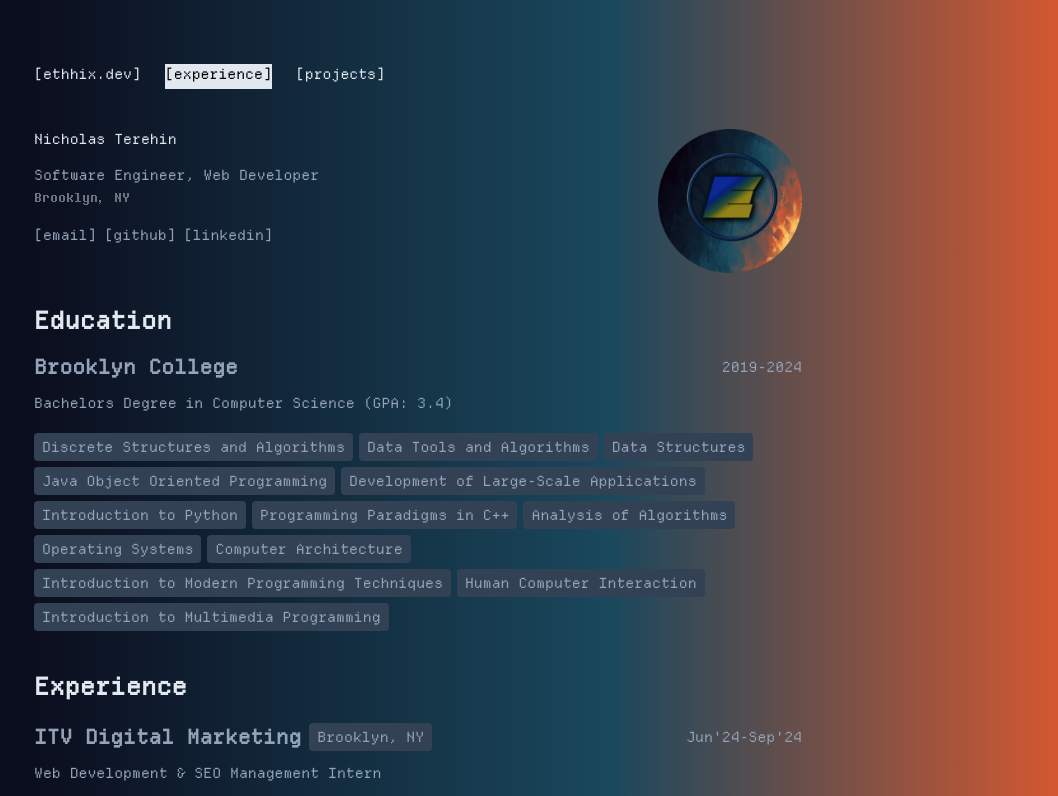
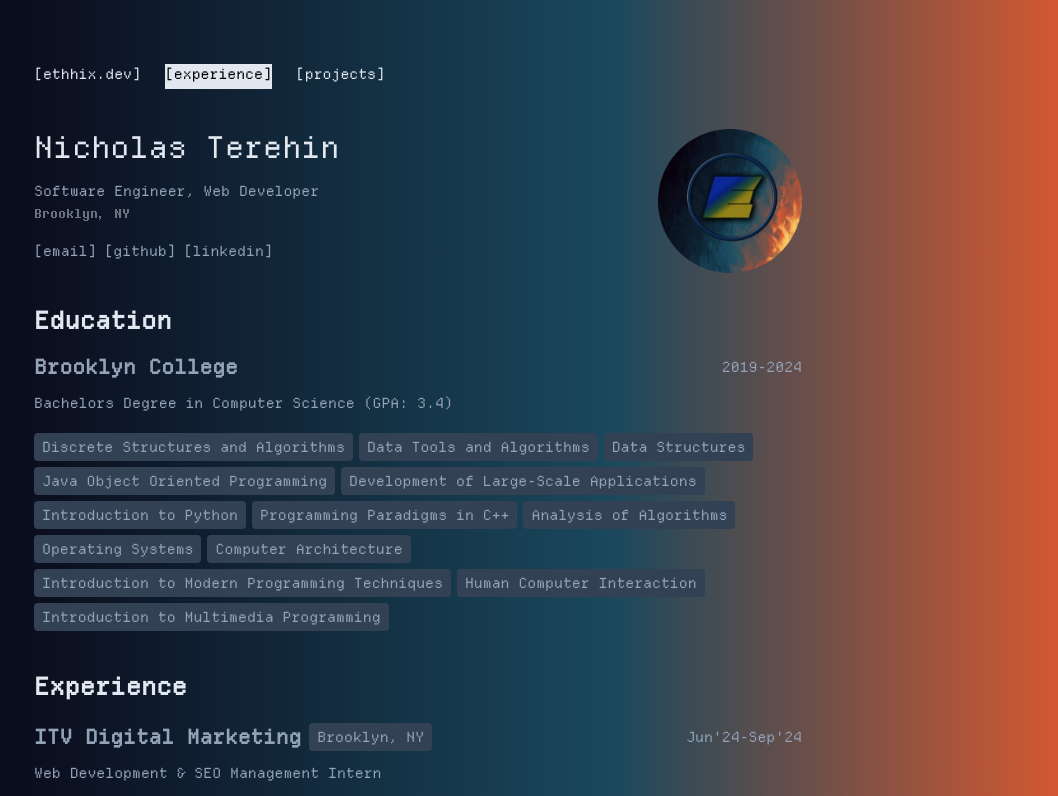
Before and after one commit to ethhix/Personal-Website, a React (Vite) app: page /experience in a window 1280 px wide. Shown: the top 796 px of the page, without its empty margins (222-1280 px from the left). Built offline with nearby package versions, Linux system fonts and the light colour scheme; a web font is replaced by a local one.

Commit message:
Fixed ScrambleTitle component missing prop declaration

```diff
--- a/src/pages/Experiences.jsx
+++ b/src/pages/Experiences.jsx
@@ -10,7 +10,7 @@ function Experiences() {
     <div className="transition-all duration-500 ease-in-out w-full md:max-w-3xl">
       <div className="flex flex-col sm:flex-row gap-4 sm:gap-8">
         <div className="flex flex-col gap-4 flex-1">
-          <ScrambleTitle text="Nicholas Terehin" />
+          <ScrambleTitle text="Nicholas Terehin" textSize={"text-3xl"} />
           <div>
             <ScrambleParagraph
               text="Software Engineer, Web Developer"
```
